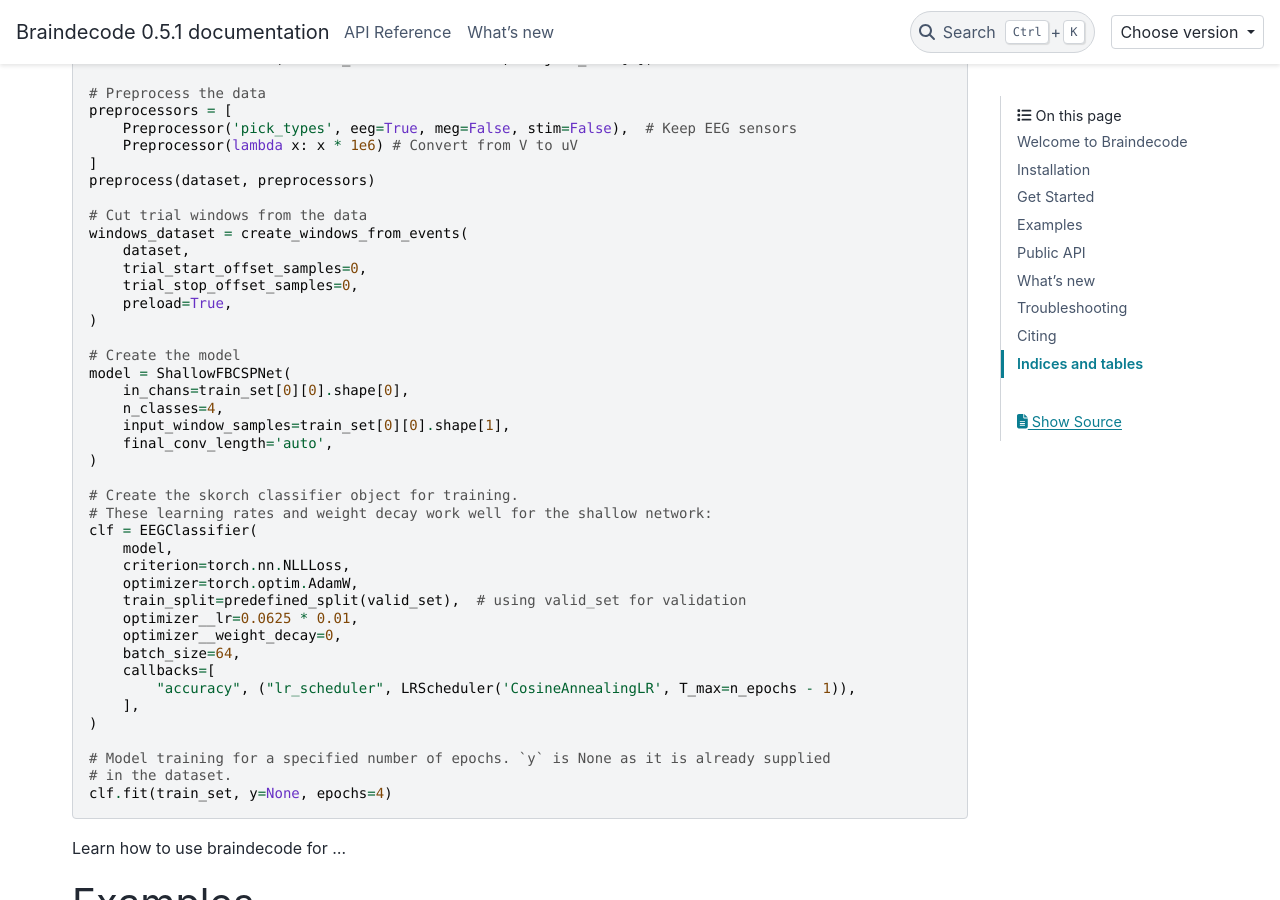
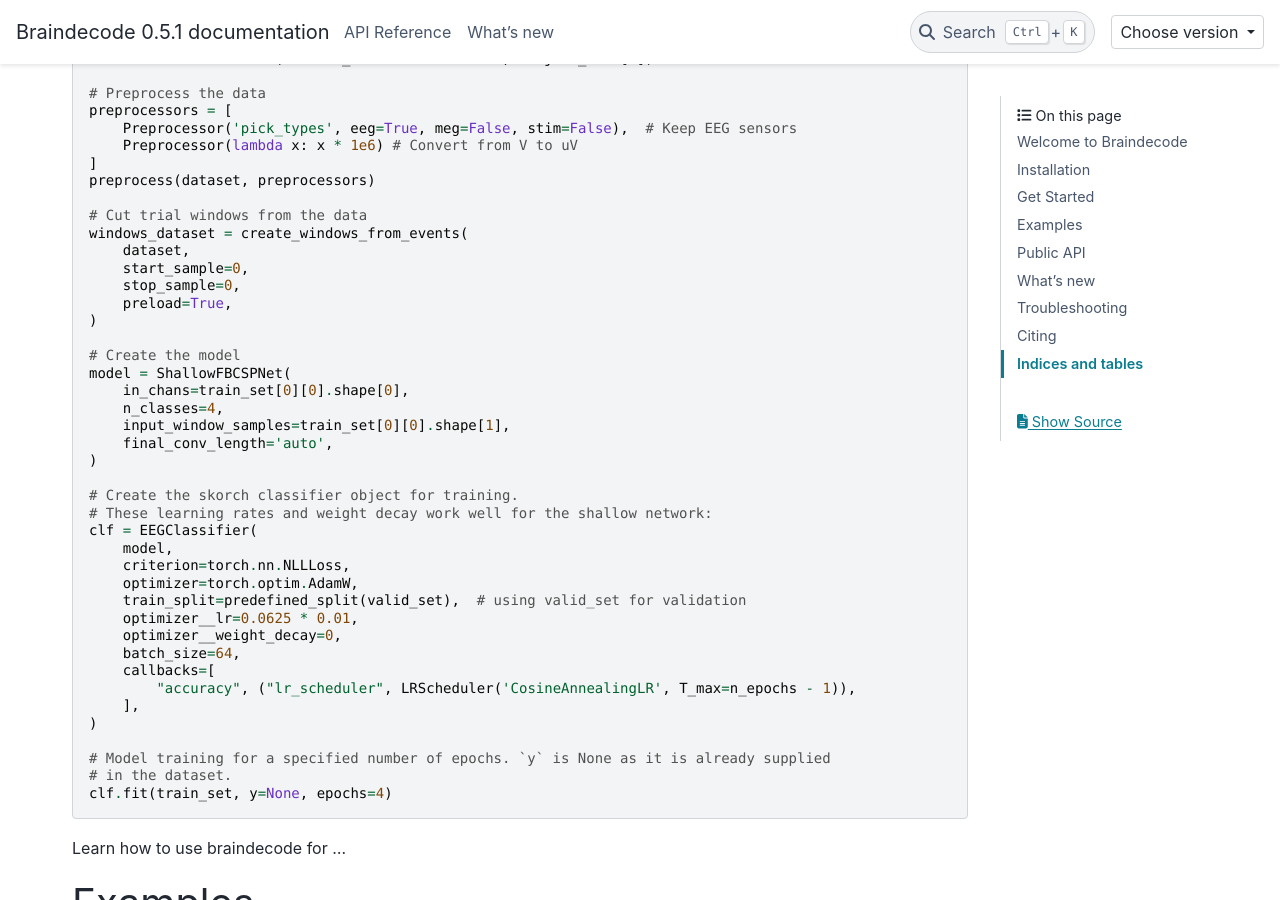
Before and after one commit to braindecode/braindecode, a Sphinx documentation site: the page built from docs/index.rst, in a window 1280 px wide and 900 px high, scrolled down 1158 px. Built offline with Sphinx 7.4.7 and the PyData theme 0.15.4, drawn with Linux system fonts in a browser that asks for light colours; pages that are not in the unit, such as notebooks, are missing from menus.

Commit message:
Update docs/index.rst
Co-authored-by: Alexandre Gramfort <alexandre.gramfort@m4x.org>

```diff
--- a/docs/index.rst
+++ b/docs/index.rst
@@ -70,8 +70,8 @@ note the examples below for better-performing training pipelines.
     # Cut trial windows from the data
     windows_dataset = create_windows_from_events(
         dataset,
-        trial_start_offset_samples=0,
-        trial_stop_offset_samples=0,
+        start_sample=0,
+        stop_sample=0,
         preload=True,
     )
 
```
